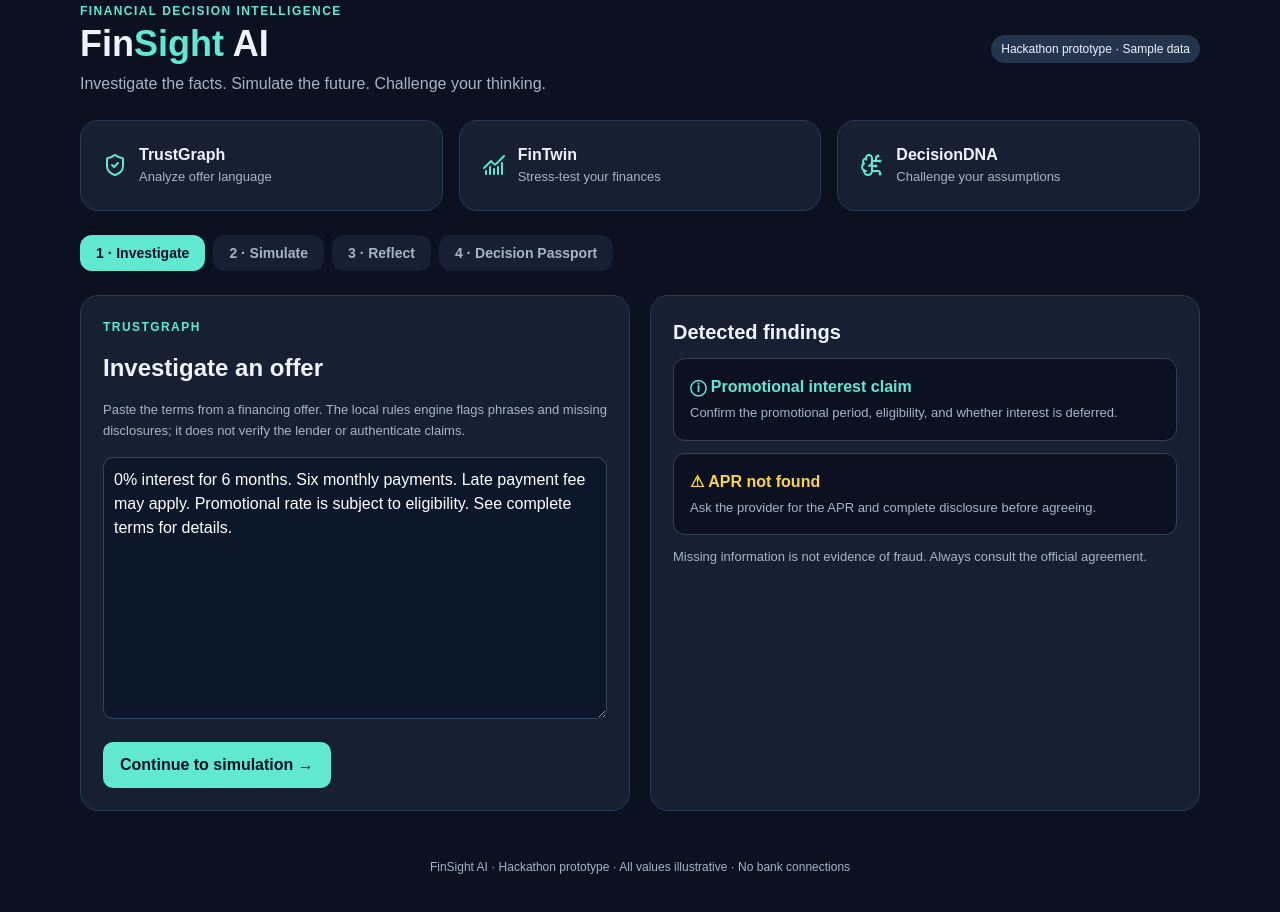
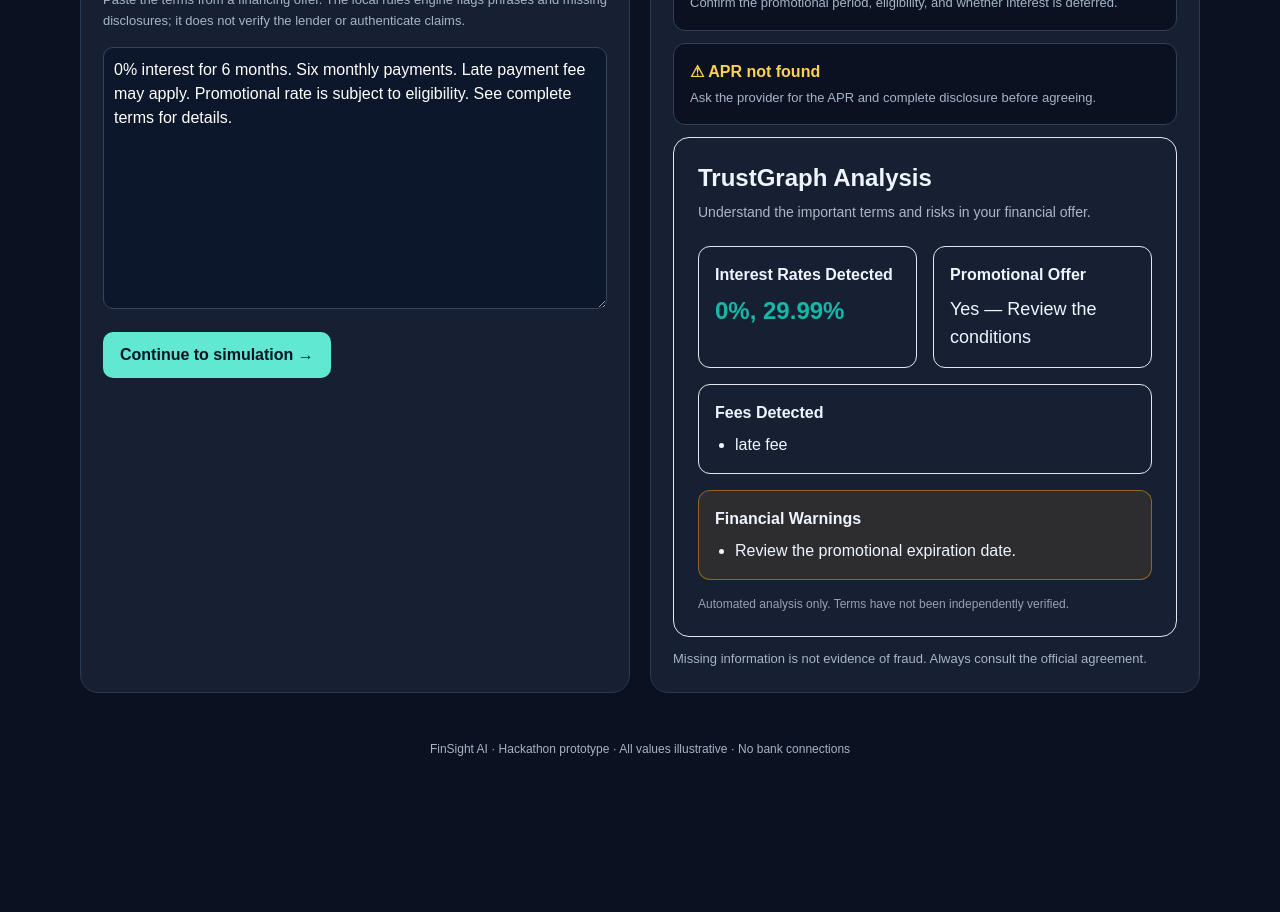
Before and after one commit to Paulinagabriella/finsight-ai, a Next.js app: page / in a window 1280 px wide. Shown: the part 440-1352 px from the top of the page. After the commit the page ends 1253 px from the top, so only its background shows below. Built offline with nearby package versions, Linux system fonts and the light colour scheme.

Commit message:
trust grapph results

```diff
--- a/app/page.tsx
+++ b/app/page.tsx
@@ -1,5 +1,6 @@
 'use client';
 import DecisionDNA from "../components/DecisionDNA";
+import TrustGraphResults from "../components/TrustgraphResults";
 import { useMemo, useState } from 'react';
 import {
     ShieldCheck,
@@ -149,7 +150,6 @@ export default function Home() {
 
     return (
         <main className="max-w-6xl mx-auto px-4 py-8 space-y-6">
-            <DecisionDNA />
             {/* Header */}
             <header className="flex flex-wrap justify-between gap-4 items-center">
                 <div>
@@ -220,6 +220,15 @@ export default function Home() {
                                 <p className="hint mt-1">{f.detail}</p>
                             </div>
                         ))}
+                        <TrustGraphResults
+                            data={{
+                                interestRates: [0, 29.99],
+                                promotionalOffer: true,
+                                detectedFees: ["late fee"],
+                                warnings: ["Review the promotional expiration date."],
+                                verified: false,
+                            }}
+                        />
                         <p className="hint">
                             Missing information is not evidence of fraud. Always consult the official agreement.
                         </p>
--- a/components/TrustgraphResults.tsx
+++ b/components/TrustgraphResults.tsx
@@ -0,0 +1,100 @@
+
+"use client";
+
+export interface TrustGraphData {
+    interestRates: number[];
+    promotionalOffer: boolean;
+    detectedFees: string[];
+    warnings: string[];
+    verified: boolean;
+}
+
+interface TrustGraphResultsProps {
+    data: TrustGraphData;
+}
+
+export default function TrustGraphResults({
+    data,
+}: TrustGraphResultsProps) {
+    return (
+        <section className="rounded-2xl border p-6">
+            <h2 className="text-2xl font-bold">
+                TrustGraph Analysis
+            </h2>
+
+            <p className="mt-2 text-sm opacity-70">
+                Understand the important terms and risks
+                in your financial offer.
+            </p>
+
+            <div className="mt-6 grid gap-4 md:grid-cols-2">
+                <div className="rounded-xl border p-4">
+                    <h3 className="font-semibold">
+                        Interest Rates Detected
+                    </h3>
+
+                    <p className="mt-2 text-2xl font-bold text-teal-500">
+                        {data.interestRates.length > 0
+                            ? data.interestRates
+                                .map((rate) => `${rate}%`)
+                                .join(", ")
+                            : "Not found"}
+                    </p>
+                </div>
+
+                <div className="rounded-xl border p-4">
+                    <h3 className="font-semibold">
+                        Promotional Offer
+                    </h3>
+
+                    <p className="mt-2 text-lg">
+                        {data.promotionalOffer
+                            ? "Yes — Review the conditions"
+                            : "Not detected"}
+                    </p>
+                </div>
+            </div>
+
+            <div className="mt-4 rounded-xl border p-4">
+                <h3 className="font-semibold">
+                    Fees Detected
+                </h3>
+
+                {data.detectedFees.length > 0 ? (
+                    <ul className="mt-2 list-disc pl-5">
+                        {data.detectedFees.map((fee) => (
+                            <li key={fee}>{fee}</li>
+                        ))}
+                    </ul>
+                ) : (
+                    <p className="mt-2 opacity-70">
+                        No fees identified. Check the full offer.
+                    </p>
+                )}
+            </div>
+
+            <div className="mt-4 rounded-xl border border-amber-500/50 bg-amber-500/10 p-4">
+                <h3 className="font-semibold">
+                    Financial Warnings
+                </h3>
+
+                {data.warnings.length > 0 ? (
+                    <ul className="mt-2 list-disc space-y-2 pl-5">
+                        {data.warnings.map((warning, index) => (
+                            <li key={index}>{warning}</li>
+                        ))}
+                    </ul>
+                ) : (
+                    <p className="mt-2">
+                        No warnings detected by the current rules.
+                    </p>
+                )}
+            </div>
+
+            <p className="mt-4 text-xs opacity-60">
+                Automated analysis only. Terms have not
+                been independently verified.
+            </p>
+        </section>
+    );
+}
```
